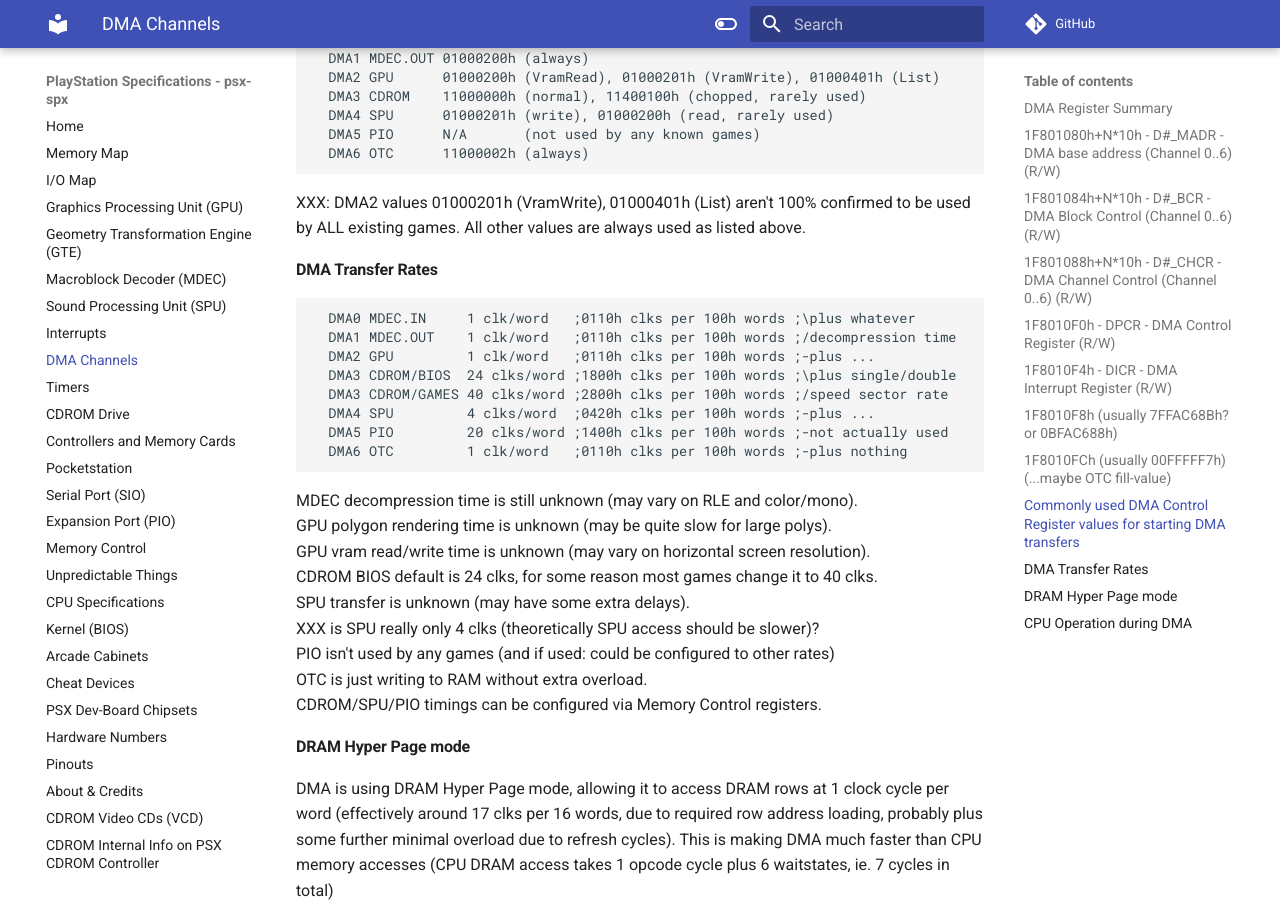
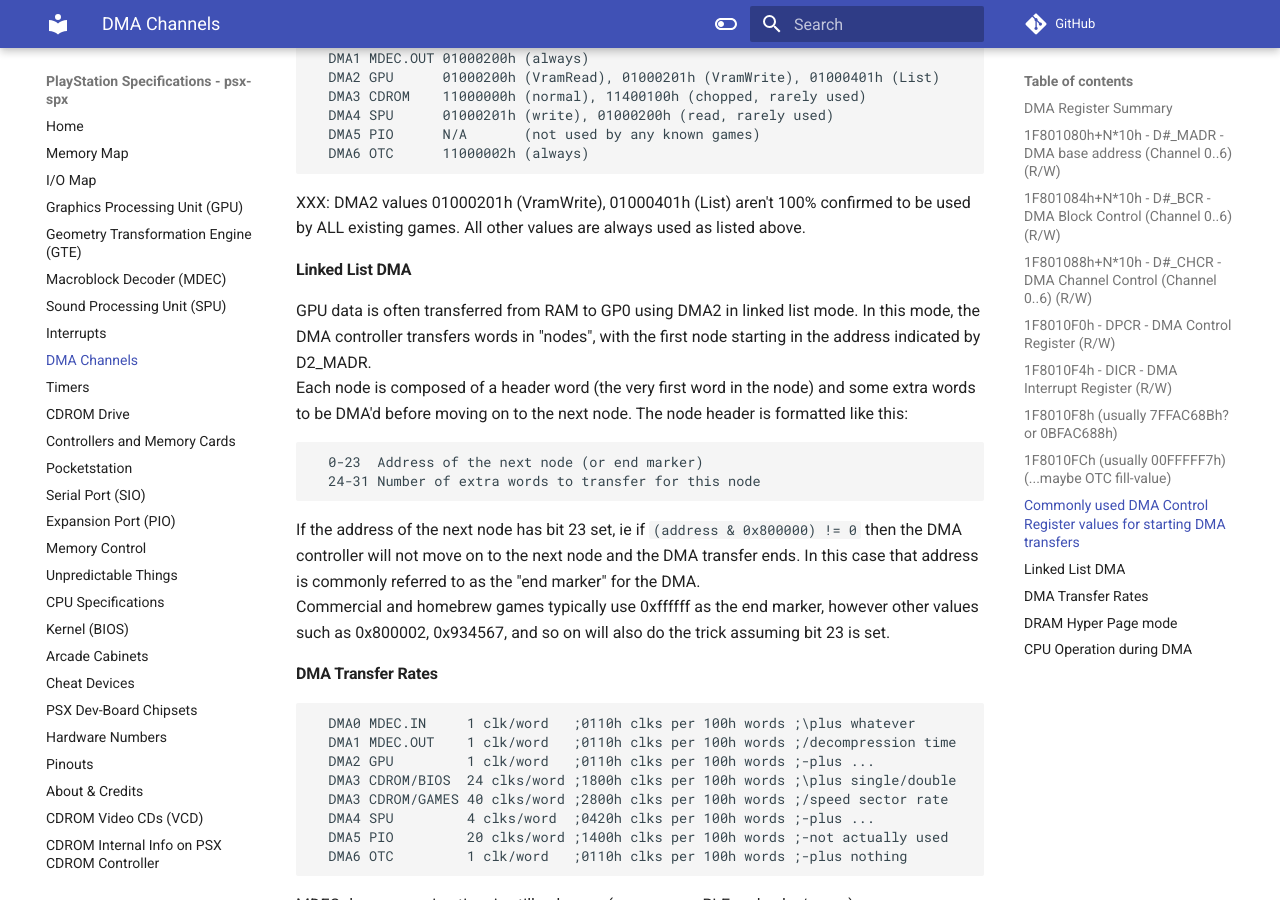
Before and after one commit to psx-spx/psx-spx.github.io, an MkDocs documentation site: the page built from docs/dmachannels.md, in a window 1280 px wide and 900 px high, scrolled down 3270 px. Built offline with MkDocs 1.6.1 and Material for MkDocs 9.7.7, drawn with Linux system fonts in a browser that asks for light colours; comment, search, counter and statistics services are not loaded; some of the changed text lies outside the part shown.

Commit message:
Update dmachannels.md

````diff
--- a/docs/dmachannels.md
+++ b/docs/dmachannels.md
@@ -26,7 +26,7 @@ enabled, in that case it does update MADR, same does probably also happen when
 getting interrupted by a higher priority DMA channel).<br/>
 In SyncMode=1 and SyncMode=2, the hardware does update MADR (it will contain
 the start address of the currently transferred block; at transfer end, it'll
-hold the end-address in SyncMode=1, or the 00FFFFFFh end-code in SyncMode=2)<br/>
+hold the end-address in SyncMode=1, or the end marker in SyncMode=2)<br/>
 Note: Address bit0-1 are writeable, but any updated current/end addresses are
 word-aligned with bit0-1 forced to zero.<br/>
 
@@ -154,6 +154,19 @@ XXX: DMA2 values 01000201h (VramWrite), 01000401h (List) aren't 100% confirmed
 to be used by ALL existing games. All other values are always used as listed
 above.<br/>
 
+#### Linked List DMA
+GPU data is often transferred from RAM to GP0 using DMA2 in linked list mode. In this mode,
+the DMA controller transfers words in "nodes", with the first node starting in the address indicated by D2_MADR.<br/>
+Each node is composed of a header word (the very first word in the node) and some extra words to be DMA'd before moving on to the next node. The node header is formatted like this:<br/>
+
+```
+  0-23  Address of the next node (or end marker)
+  24-31 Number of extra words to transfer for this node
+```
+
+If the address of the next node has bit 23 set, ie if `(address & 0x800000) != 0` then the DMA controller will not move on to the next node and the DMA transfer ends. In this case that address is commonly referred to as the "end marker" for the DMA.<br/>
+Commercial and homebrew games typically use 0xffffff as the end marker, however other values such as 0x800002, 0x934567, and so on will also do the trick assuming bit 23 is set.
+
 #### DMA Transfer Rates
 ```
   DMA0 MDEC.IN     1 clk/word   ;0110h clks per 100h words ;\plus whatever
````
